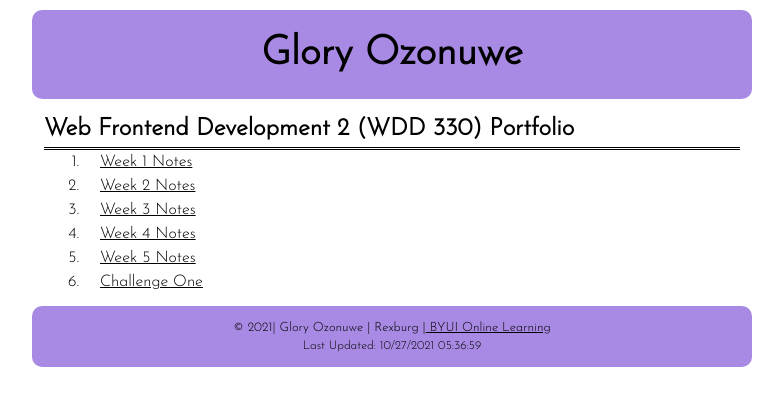
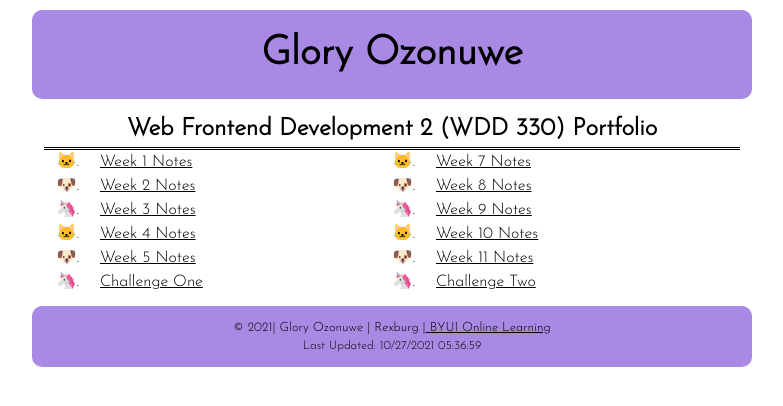
Before and after one commit to ozonuweg/WDD230-Portfolio, a plain HTML site: page index.html in a window 1280 px wide. Shown: the whole page, without its empty margins (248-1031 px from the left). Drawn offline with Linux system fonts and the light colour scheme; a script that the page names is missing.

Commit message:
Portfolio Styling

```diff
--- a/css/medium.css
+++ b/css/medium.css
@@ -10,4 +10,13 @@
     header, footer {
         border-radius: 10px;
     }
+    @counter-style repeating-emoji {
+        system: cyclic;
+        symbols: "\1F431" "\1F436" "\1F984"; // unicode code point
+        suffix: " ";
+    }
+    ul#weeks {
+        column-count: 2;
+        list-style-type: repeating-emoji;
+    }
 }
--- a/css/small.css
+++ b/css/small.css
@@ -20,13 +20,6 @@ h2 {
     font-size: 1rem;
     border-bottom: double;
     border-color:black ;
-}
-
-/* Enable scrolling */
-ul.main {
-    width: 100%;
-    height: 230px;
-    overflow-y: scroll;
 }
 
 header, main, footer {
@@ -80,3 +73,10 @@ code {
     display: block;
     padding: 20px;
 }
+
+ul#weeks {
+    list-style-type: none;
+}
+h2.header {
+    text-align: center;
+}
--- a/index.html
+++ b/index.html
@@ -21,8 +21,10 @@
   </header>
 
   <main>
-    <h2>Web Frontend Development 2 (WDD 330) Portfolio</h2>
-    <ol id="weeks"></ol>
+    <h2 class="header">Web Frontend Development 2 (WDD 330) Portfolio</h2>
+    <div class="list">
+      <ul id="weeks"></ul>
+    </div>
   </main>
 
   <footer>
--- a/js/main.js
+++ b/js/main.js
@@ -23,6 +23,30 @@ const links = [
     {
         label: "Challenge One",
         url: "week6/index.html"
+    },
+    {
+        label: "Week 7 Notes",
+        url: "week7/index.html"
+    },
+    {
+        label: "Week 8 Notes",
+        url: "week8/index.html"
+    },
+    {
+        label: "Week 9 Notes",
+        url: "week9/index.html"
+    },
+    {
+        label: "Week 10 Notes",
+        url: "week10/index.html"
+    },
+    {
+        label: "Week 11 Notes",
+        url: "week11/index.html"
+    },
+    {
+        label: "Challenge Two",
+        url: "week12/index.html"
     }
   ]
 
```
Also changed, not shown: week7/index.html (added, +44 -0 lines).
